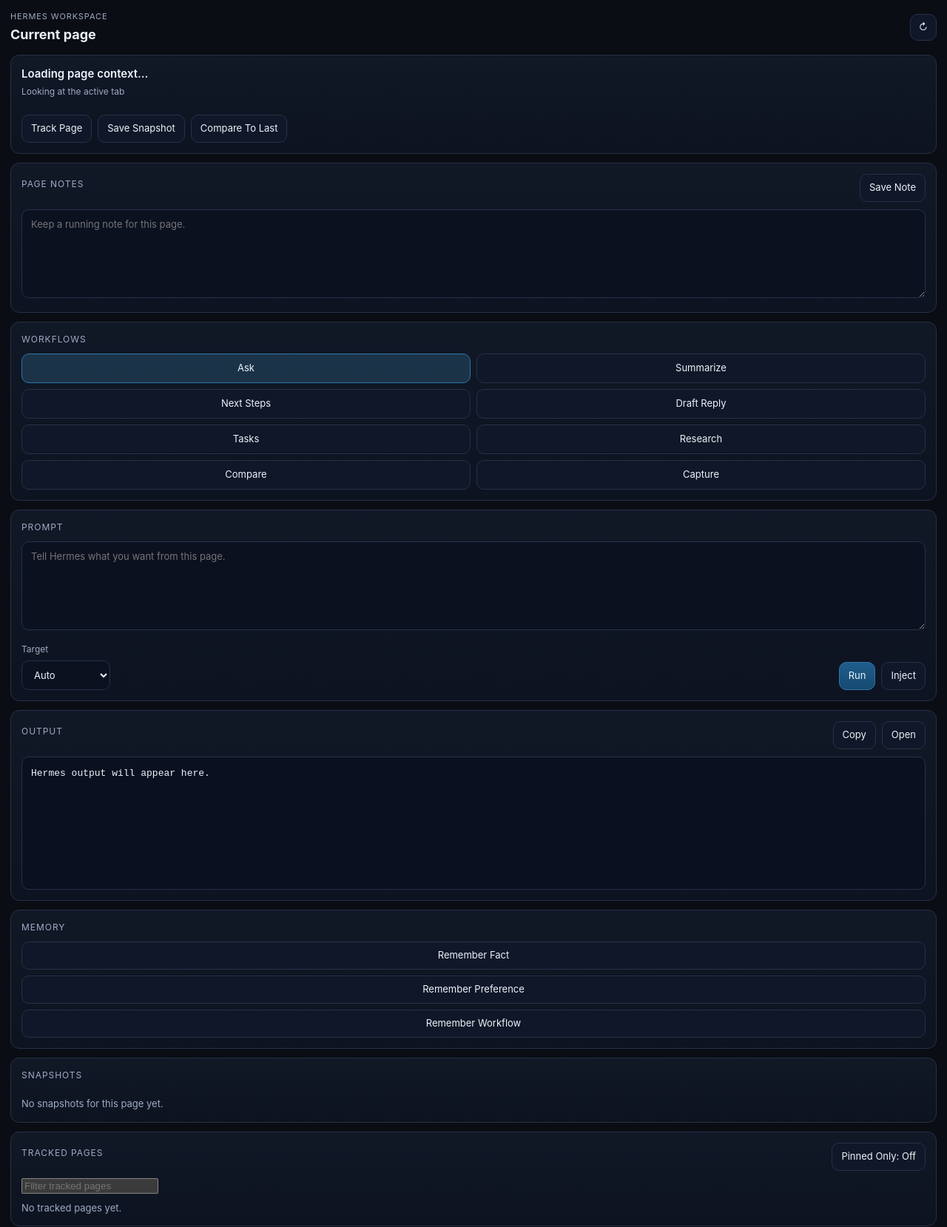
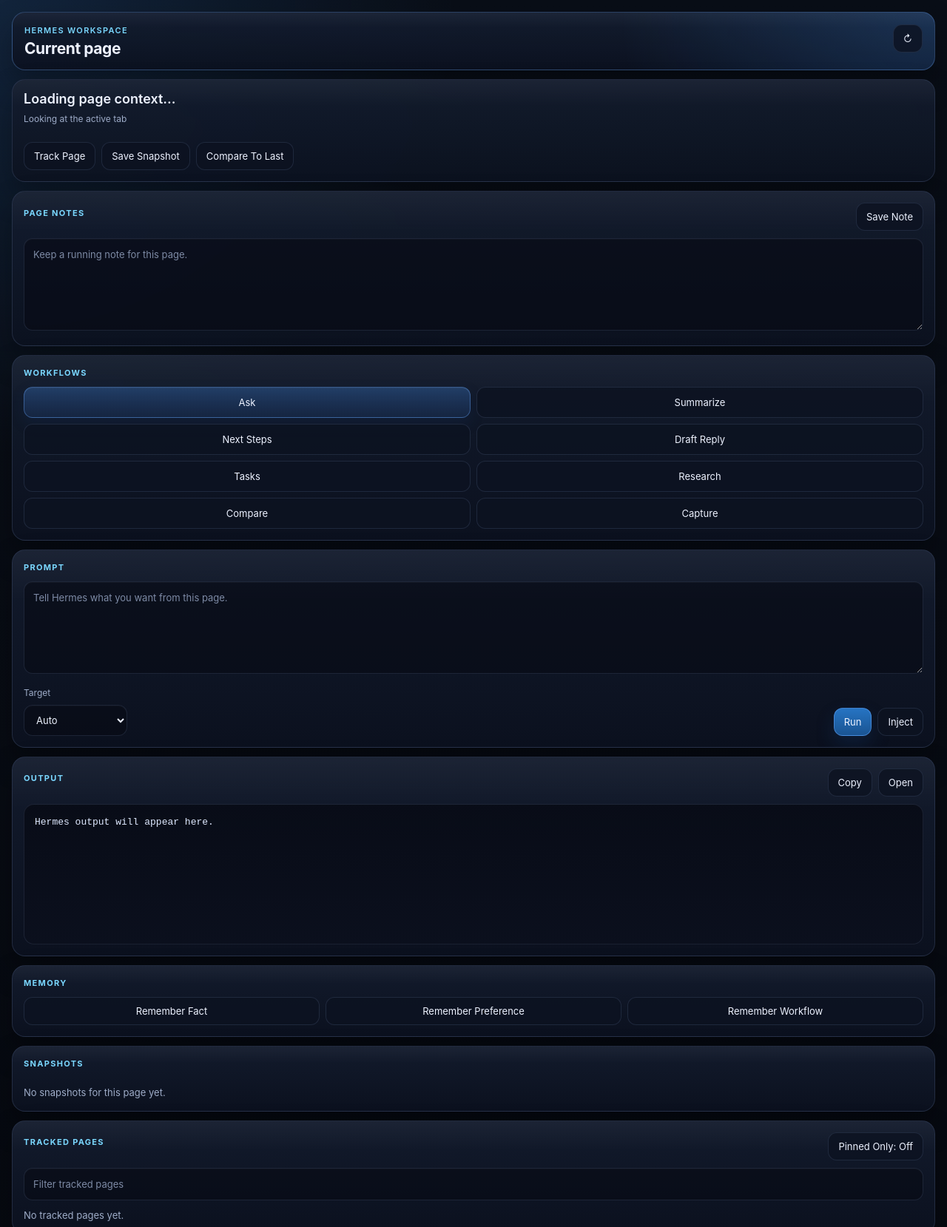
Before and after one commit to workingclassbuddha/hermes-relay-for-chrome, a browser extension: page extension/sidepanel/sidepanel.html in a window 1280 px wide. Shown: the top 1659 px of the page at 74% size. Drawn offline with Linux system fonts and the light colour scheme.

Commit message:
Polish sidepanel UI styling

```diff
--- a/extension/sidepanel/sidepanel.css
+++ b/extension/sidepanel/sidepanel.css
@@ -1,12 +1,13 @@
 :root {
   color-scheme: dark;
-  --bg: #0a0d14;
-  --panel: #111826;
-  --border: #273148;
-  --text: #edf2fb;
-  --muted: #9eabc4;
-  --accent: #56c4ff;
-  --accent-soft: rgba(86, 196, 255, 0.16);
+  --bg: #060a12;
+  --panel: rgba(16, 24, 39, 0.92);
+  --border: rgba(132, 157, 204, 0.18);
+  --border-strong: rgba(114, 173, 255, 0.3);
+  --text: #edf2ff;
+  --muted: #9eacc8;
+  --accent: #7ad7ff;
+  --shadow: 0 20px 42px rgba(0, 0, 0, 0.28);
 }
 
 * {
@@ -16,78 +17,173 @@
 html,
 body {
   margin: 0;
-  background: var(--bg);
+  min-height: 100%;
+  background:
+    radial-gradient(circle at top left, rgba(64, 153, 255, 0.16), transparent 28%),
+    linear-gradient(180deg, #090e17 0%, #060910 100%);
   color: var(--text);
-  font: 13px/1.5 Inter, -apple-system, BlinkMacSystemFont, "Segoe UI", sans-serif;
+  font: 13px/1.55 Inter, -apple-system, BlinkMacSystemFont, "Segoe UI", sans-serif;
 }
 
 button,
 textarea,
-select {
+select,
+input {
   font: inherit;
 }
 
+button {
+  transition: transform 140ms ease, border-color 140ms ease, background 140ms ease, filter 140ms ease, box-shadow 140ms ease;
+}
+
+button:disabled {
+  opacity: 0.72;
+  cursor: wait;
+}
+
+button:not(:disabled):hover {
+  transform: translateY(-1px);
+}
+
+button:focus-visible,
+textarea:focus-visible,
+select:focus-visible,
+input:focus-visible {
+  outline: 2px solid rgba(122, 215, 255, 0.34);
+  outline-offset: 2px;
+}
+
 .workspace {
-  padding: 14px;
+  padding: 16px;
 }
 
 .topbar {
+  position: relative;
   display: flex;
-  align-items: center;
+  align-items: flex-start;
   justify-content: space-between;
   gap: 12px;
-  margin-bottom: 14px;
+  margin-bottom: 12px;
+  padding: 16px;
+  border-radius: 18px;
+  border: 1px solid var(--border-strong);
+  background:
+    radial-gradient(circle at top right, rgba(64, 153, 255, 0.18), transparent 34%),
+    linear-gradient(180deg, rgba(19, 29, 48, 0.98), rgba(12, 18, 32, 0.94));
+  box-shadow: var(--shadow);
+  overflow: hidden;
+}
+
+.topbar::after,
+.panel::after {
+  content: '';
+  position: absolute;
+  inset: 0;
+  pointer-events: none;
+  background: linear-gradient(180deg, rgba(255, 255, 255, 0.04), transparent 26%);
+}
+
+.topbar > *,
+.panel > * {
+  position: relative;
+  z-index: 1;
+}
+
+.eyebrow,
+.section-title,
+.history-type {
+  text-transform: uppercase;
+  letter-spacing: 0.12em;
 }
 
 .eyebrow {
-  color: var(--muted);
+  color: var(--accent);
   font-size: 11px;
-  text-transform: uppercase;
-  letter-spacing: 0.08em;
+  font-weight: 600;
 }
 
 .topbar h1 {
-  margin: 2px 0 0;
-  font-size: 18px;
+  margin: 4px 0 0;
+  font-size: 21px;
+  line-height: 1.15;
+  letter-spacing: -0.02em;
 }
 
 .icon-btn,
 .primary-btn,
 .secondary-btn,
-.workflow-btn {
-  border-radius: 10px;
-  border: 1px solid var(--border);
-  background: #101728;
+.workflow-btn,
+.memory-btn,
+.history-btn {
+  border-radius: 12px;
+  border: 1px solid rgba(132, 157, 204, 0.16);
   color: var(--text);
   cursor: pointer;
 }
 
+.icon-btn,
+.primary-btn,
+.secondary-btn,
+.memory-btn,
+.history-btn {
+  min-height: 38px;
+  padding: 0 13px;
+}
+
 .icon-btn {
-  width: 36px;
-  height: 36px;
+  width: 40px;
+  padding: 0;
+  background: rgba(13, 19, 33, 0.82);
+}
+
+.primary-btn {
+  background: linear-gradient(180deg, #2674c3, #1a5492);
+  border-color: rgba(106, 169, 255, 0.5);
+  box-shadow: 0 12px 24px rgba(21, 67, 122, 0.26);
+}
+
+.secondary-btn,
+.memory-btn,
+.history-btn,
+.workflow-btn {
+  background: rgba(13, 19, 33, 0.82);
 }
 
 .panel {
-  background: linear-gradient(180deg, var(--panel), #0d1320);
+  position: relative;
+  overflow: hidden;
+  background: linear-gradient(180deg, rgba(20, 29, 47, 0.92), rgba(12, 18, 32, 0.92));
   border: 1px solid var(--border);
-  border-radius: 12px;
-  padding: 14px;
+  border-radius: 18px;
+  padding: 15px;
   margin-bottom: 12px;
+  box-shadow: var(--shadow);
+  backdrop-filter: blur(12px);
 }
 
 .page-title {
-  font-size: 15px;
+  font-size: 18px;
   font-weight: 600;
-  margin-bottom: 4px;
+  margin-bottom: 6px;
+  line-height: 1.25;
+}
+
+.page-meta,
+.history-empty,
+.history-summary,
+.snapshot-summary,
+.tracked-meta,
+.tracked-note {
+  color: var(--muted);
 }
 
 .page-meta {
-  color: var(--muted);
   font-size: 12px;
   margin-bottom: 10px;
 }
 
-.tag-list {
+.tag-list,
+.tracked-badges {
   display: flex;
   flex-wrap: wrap;
   gap: 8px;
@@ -95,23 +191,28 @@ select {
 
 .page-actions {
   display: flex;
+  flex-wrap: wrap;
   gap: 8px;
   margin-top: 12px;
 }
 
-.tag {
+.tag,
+.tracked-badge {
+  display: inline-flex;
+  align-items: center;
+  min-height: 28px;
+  padding: 0 10px;
   border-radius: 999px;
-  padding: 6px 10px;
-  background: #0f1727;
-  border: 1px solid var(--border);
-  color: var(--muted);
+  border: 1px solid rgba(114, 173, 255, 0.18);
+  background: rgba(80, 165, 255, 0.1);
+  color: #dbe8ff;
+  font-size: 11px;
 }
 
 .section-title {
-  color: var(--muted);
-  font-size: 12px;
-  text-transform: uppercase;
-  letter-spacing: 0.08em;
+  color: var(--accent);
+  font-size: 11px;
+  font-weight: 700;
   margin-bottom: 10px;
 }
 
@@ -125,47 +226,60 @@ select {
 
 .workflow-grid {
   display: grid;
-  grid-template-columns: 1fr 1fr;
+  grid-template-columns: repeat(2, minmax(0, 1fr));
   gap: 8px;
 }
 
 .memory-grid {
   display: grid;
-  grid-template-columns: 1fr;
+  grid-template-columns: repeat(3, minmax(0, 1fr));
   gap: 8px;
 }
 
 .workflow-btn {
-  min-height: 40px;
+  min-height: 42px;
   padding: 0 12px;
 }
 
 .workflow-btn.active {
-  background: var(--accent-soft);
-  border-color: #2d76ab;
+  background: linear-gradient(180deg, rgba(61, 128, 214, 0.34), rgba(35, 73, 129, 0.28));
+  border-color: rgba(106, 169, 255, 0.38);
+  box-shadow: inset 0 1px 0 rgba(255, 255, 255, 0.05), 0 8px 18px rgba(20, 49, 96, 0.24);
 }
 
 textarea,
-select {
+select,
+input {
   width: 100%;
-  border-radius: 10px;
-  border: 1px solid var(--border);
-  background: #0c1120;
+  border-radius: 12px;
+  border: 1px solid rgba(132, 157, 204, 0.16);
+  background: rgba(8, 12, 22, 0.66);
   color: var(--text);
-  padding: 10px 12px;
+  padding: 11px 12px;
   outline: none;
+  box-shadow: inset 0 1px 0 rgba(255, 255, 255, 0.03);
+}
+
+textarea {
+  resize: vertical;
+  min-height: 118px;
+}
+
+textarea::placeholder,
+input::placeholder {
+  color: #7d8aa5;
 }
 
 .toolbar {
   display: flex;
   align-items: flex-end;
   justify-content: space-between;
-  gap: 10px;
+  gap: 12px;
   margin-top: 12px;
 }
 
 .target-wrap {
-  min-width: 120px;
+  min-width: 140px;
 }
 
 .target-wrap span {
@@ -175,88 +289,62 @@ select {
   margin-bottom: 6px;
 }
 
-.toolbar-actions {
+.toolbar-actions,
+.history-actions {
   display: flex;
   gap: 8px;
-}
-
-.primary-btn,
-.secondary-btn,
-.memory-btn {
-  min-height: 38px;
-  padding: 0 12px;
-}
-
-.primary-btn {
-  background: linear-gradient(180deg, #1f5d8b, #164a71);
-  border-color: #2d76ab;
-}
-
-.memory-btn {
-  border-radius: 10px;
-  border: 1px solid var(--border);
-  background: #101728;
-  color: var(--text);
-  cursor: pointer;
+  flex-wrap: wrap;
 }
 
 .workspace-output {
   margin: 0;
-  min-height: 180px;
-  max-height: 320px;
+  min-height: 190px;
+  max-height: 360px;
   overflow: auto;
-  border-radius: 10px;
-  border: 1px solid var(--border);
-  background: #0b1020;
-  padding: 12px;
+  border-radius: 14px;
+  border: 1px solid rgba(132, 157, 204, 0.14);
+  background: linear-gradient(180deg, rgba(8, 12, 22, 0.92), rgba(11, 16, 29, 0.9));
+  padding: 14px;
   white-space: pre-wrap;
   word-break: break-word;
+  color: #dfe9ff;
 }
 
-.history-list {
-  display: grid;
-  gap: 8px;
-}
-
-.tracked-list {
-  display: grid;
-  gap: 8px;
-}
-
-.tracked-search {
-  margin-bottom: 10px;
-}
-
+.history-list,
+.tracked-list,
 .snapshot-list {
   display: grid;
-  gap: 8px;
-}
-
-.history-empty {
-  color: var(--muted);
+  gap: 9px;
 }
 
 .history-item,
 .snapshot-item,
 .tracked-item {
-  border-radius: 10px;
-  border: 1px solid var(--border);
-  padding: 10px;
-  background: rgba(12, 18, 32, 0.72);
+  display: grid;
+  gap: 8px;
+  border-radius: 14px;
+  border: 1px solid rgba(132, 157, 204, 0.14);
+  padding: 12px;
+  background: linear-gradient(180deg, rgba(12, 18, 32, 0.84), rgba(9, 13, 23, 0.82));
 }
 
 .history-top {
   display: flex;
   justify-content: space-between;
   gap: 10px;
-  margin-bottom: 4px;
+  align-items: center;
 }
 
 .history-type {
+  display: inline-flex;
+  align-items: center;
+  min-height: 24px;
+  padding: 0 8px;
+  border-radius: 999px;
+  background: rgba(80, 165, 255, 0.12);
   color: var(--accent);
-  text-transform: uppercase;
   font-size: 11px;
-  letter-spacing: 0.08em;
+  font-weight: 600;
 }
 
 .history-time {
@@ -266,57 +354,28 @@ select {
 
 .history-title {
   font-weight: 600;
-  margin-bottom: 4px;
+  line-height: 1.35;
 }
 
-.history-summary {
-  color: var(--muted);
+.history-summary,
+.snapshot-summary,
+.tracked-note {
+  color: #c6d2ea;
   font-size: 12px;
 }
 
-.snapshot-summary {
-  color: var(--muted);
-  font-size: 12px;
+.tracked-search {
+  margin-bottom: 10px;
 }
 
-.history-actions {
-  display: flex;
-  gap: 8px;
-  margin-top: 8px;
+@media (max-width: 820px) {
+  .topbar,
+  .toolbar {
+    flex-direction: column;
+    align-items: stretch;
+  }
+
+  .memory-grid {
+    grid-template-columns: 1fr;
+  }
 }
-
-.history-btn {
-  border-radius: 8px;
-  border: 1px solid var(--border);
-  background: #101728;
-  color: var(--text);
-  padding: 6px 10px;
-  cursor: pointer;
-}
-
-.tracked-meta {
-  color: var(--muted);
-  font-size: 12px;
-}
-
-.tracked-badges {
-  display: flex;
-  flex-wrap: wrap;
-  gap: 6px;
-  margin-top: 8px;
-}
-
-.tracked-badge {
-  border-radius: 999px;
-  padding: 4px 8px;
-  border: 1px solid var(--border);
-  background: #0f1727;
-  color: var(--muted);
-  font-size: 11px;
-}
-
-.tracked-note {
-  color: var(--muted);
-  font-size: 12px;
-  margin-top: 8px;
-}
```
